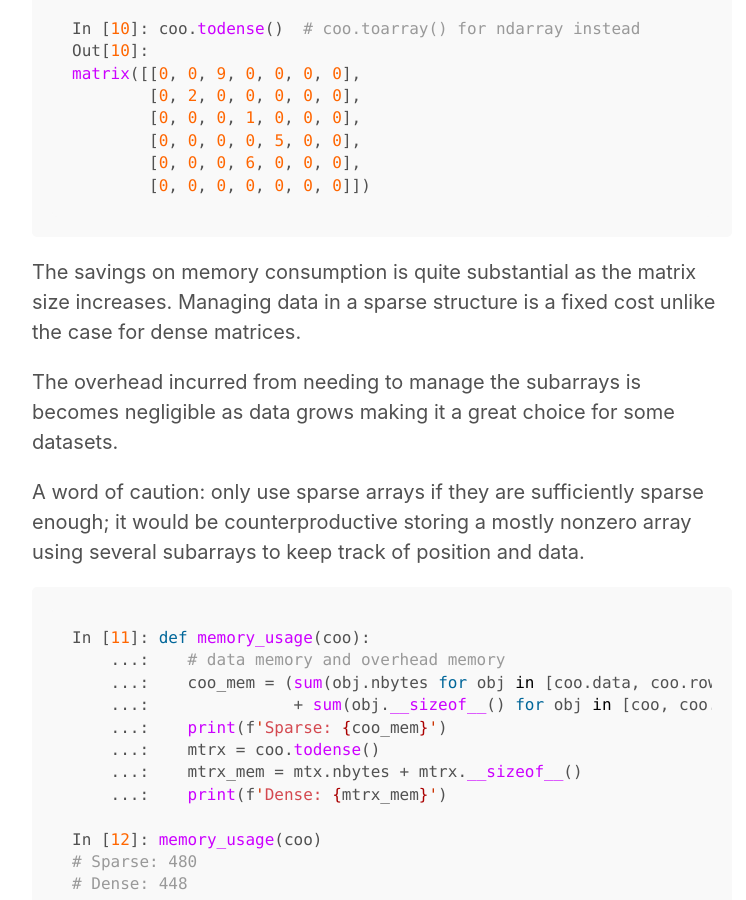
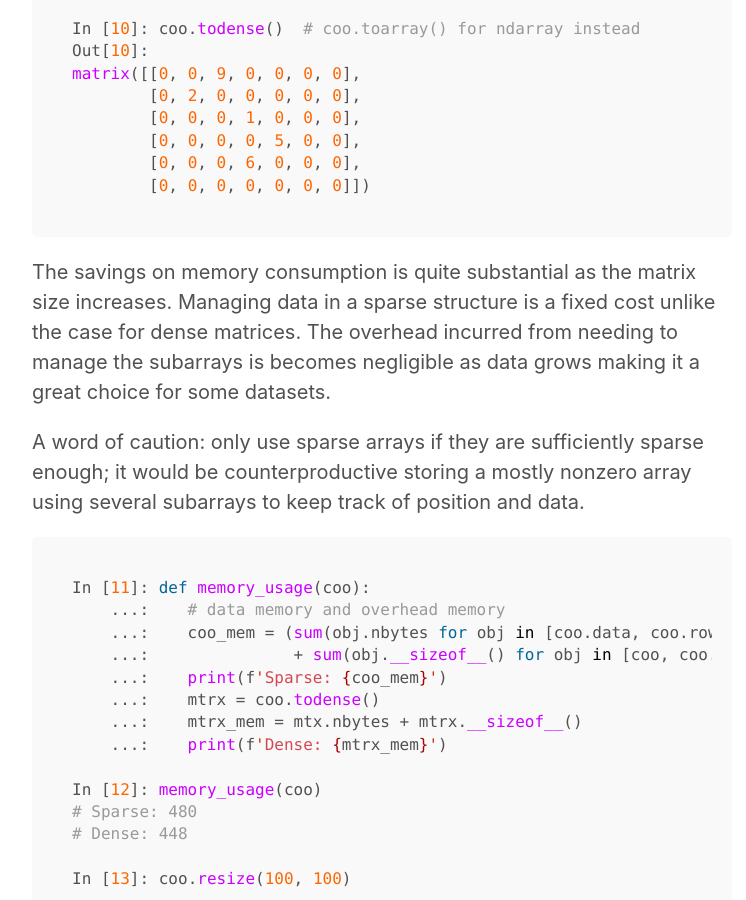
Before and after one commit to MattEding/matteding.github.io, a Jekyll site: the page built from _posts/2019-04-25-sparse-matrices.md, in a window 1280 px wide and 900 px high, scrolled down 3346 px. Shown: the whole window, without its empty margins (258-1004 px from the left). Built offline with Jekyll 4.4.1, drawn with Linux system fonts in a browser that asks for light colours; our own code applies the rules of GitHub Pages for plain Markdown files; part of the change alters nothing that is shown; some of the changed text lies outside the part shown.

Commit message:
fixed minor error about pandas nnz being 0

````diff
--- a/_posts/2019-04-25-sparse-matrices.md
+++ b/_posts/2019-04-25-sparse-matrices.md
@@ -89,7 +89,6 @@ matrix([[0, 0, 9, 0, 0, 0, 0],
 
 The savings on memory consumption is quite substantial as the matrix size increases.
 Managing data in a sparse structure is a fixed cost unlike the case for dense matrices.
-
 The overhead incurred from needing to manage the subarrays is becomes negligible as data grows making it a great choice for some datasets.
 
 A word of caution: only use sparse arrays if they are sufficiently sparse enough; it would be counterproductive storing a mostly nonzero array using several subarrays to keep track of position and data.
@@ -412,7 +411,7 @@ array([[ 1,  0, 13,  0,  0],
 In addition to the multitude of formats, there is a plethora of functions specialized just for sparse matrices.
 Use these functions whenever possible rather than their NumPy counterparts, otherwise speed performances will be compromised. Even worse, the resulting calculations could be [incorrect](https://docs.scipy.org/doc/scipy/reference/sparse.html#usage-information)!
 
-- [common methods](https://docs.scipy.org/doc/scipy/reference/generated/scipy.sparse.spmatrix.html)
+- [inherited methods](https://docs.scipy.org/doc/scipy/reference/generated/scipy.sparse.spmatrix.html)
   - scipy.sparse.spmatrix.mean
   - scipy.sparse.spmatrix.getcol
   - scipy.sparse.spmatrix.getmaxprint
@@ -444,7 +443,7 @@ I will present several libraries that I find most compelling, but this is not su
 
 ### Pandas
 Data science today wouldn't be what it is without [Pandas](https://pandas.pydata.org/), so it doesn't come as a surprise that it supports [sparse variants](https://pandas.pydata.org/pandas-docs/stable/user_guide/sparse.html) of its data structures.
-A really neat feature is that NNZ elements do not have to be forms of 0!
+A really neat feature is that inferred elements do not have to be forms of 0!
 
 ```python
 In [70]: import pandas as pd
````
